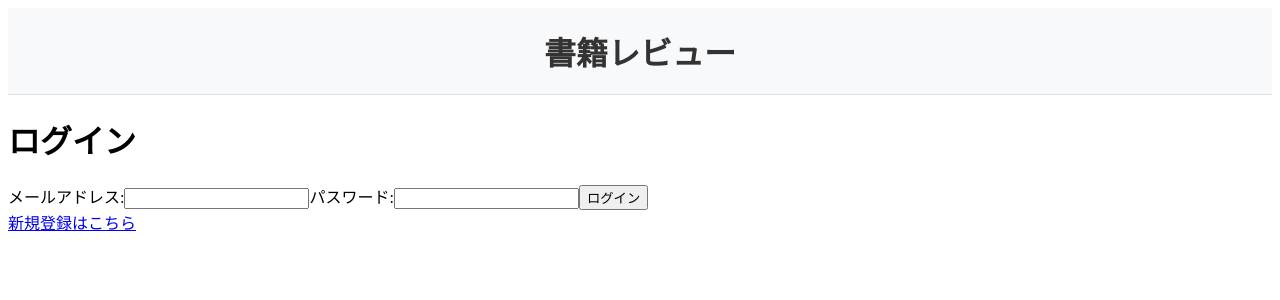
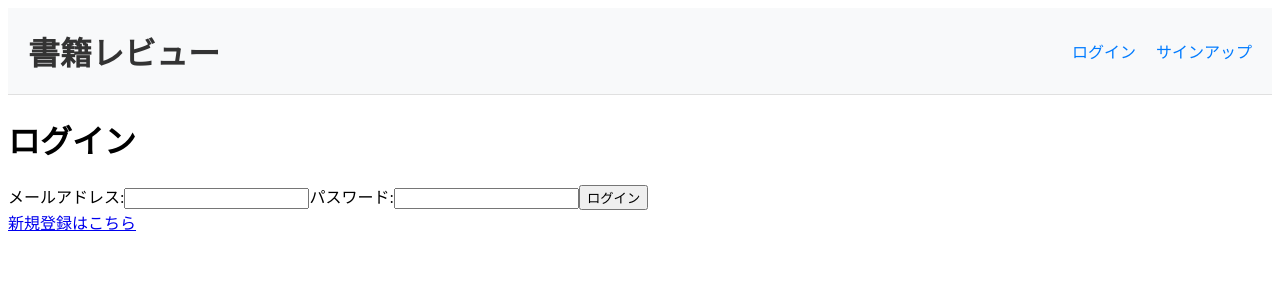
Before and after one commit to Takumi1217/railway-BookReview-app, a React (Vite) app: page /login in a window 1280 px wide. Shown: the top 300 px of the page. Built offline with nearby package versions, Linux system fonts and the light colour scheme.

Commit message:
3(midway)

```diff
--- a/src/Home.jsx
+++ b/src/Home.jsx
@@ -1,12 +1,10 @@
 // Home.jsx
 
 import React from "react";
-import Header from "./components/Header";
 
 const Home = () => {
   return (
     <div>
-      <Header />
       <h1>Home</h1>
     </div>
   );
--- a/src/Login.jsx
+++ b/src/Login.jsx
@@ -1,27 +1,32 @@
 // Login.jsx
 
-import React from 'react';
-import { useFormik } from 'formik';
-import * as Yup from 'yup';
-import axios from 'axios';
-import Header from "./components/Header";
+import React from "react";
+import { useFormik } from "formik";
+import * as Yup from "yup";
+import axios from "axios";
 
 const Login = () => {
   const formik = useFormik({
     initialValues: {
-      email: '',
-      password: '',
+      email: "",
+      password: "",
     },
     validationSchema: Yup.object({
-      email: Yup.string().email('無効なメールアドレスです').required('必須項目です'),
-      password: Yup.string().required('必須項目です'),
+      email: Yup.string()
+        .email("無効なメールアドレスです")
+        .required("必須項目です"),
+      password: Yup.string().required("必須項目です"),
     }),
-    onSubmit: values => {
-      axios.post('https://app.swaggerhub.com/apis/INFO_3/BookReviewApplication/1.0.0/signin', values)
-        .then(response => {
+    onSubmit: (values) => {
+      axios
+        .post(
+          "https://app.swaggerhub.com/apis/INFO_3/BookReviewApplication/1.0.0/signin",
+          values
+        )
+        .then((response) => {
           console.log(response.data);
         })
-        .catch(error => {
+        .catch((error) => {
           console.error(error);
         });
     },
@@ -29,18 +34,21 @@ const Login = () => {
 
   return (
     <div>
-      <Header />
       <h1>ログイン</h1>
       <form onSubmit={formik.handleSubmit}>
         <label>
           メールアドレス:
-          <input type="email" {...formik.getFieldProps('email')} />
-          {formik.touched.email && formik.errors.email ? <div>{formik.errors.email}</div> : null}
+          <input type="email" {...formik.getFieldProps("email")} />
+          {formik.touched.email && formik.errors.email ? (
+            <div>{formik.errors.email}</div>
+          ) : null}
         </label>
         <label>
           パスワード:
-          <input type="password" {...formik.getFieldProps('password')} />
-          {formik.touched.password && formik.errors.password ? <div>{formik.errors.password}</div> : null}
+          <input type="password" {...formik.getFieldProps("password")} />
+          {formik.touched.password && formik.errors.password ? (
+            <div>{formik.errors.password}</div>
+          ) : null}
         </label>
         <button type="submit">ログイン</button>
       </form>
--- a/src/Signup.jsx
+++ b/src/Signup.jsx
@@ -1,39 +1,48 @@
 // Signup.jsx
 
-import React from 'react';
-import { useFormik } from 'formik';
-import * as Yup from 'yup';
-import Compressor from 'compressorjs';
-import axios from 'axios';
-import Header from "./components/Header";
+import React from "react";
+import { useFormik } from "formik";
+import * as Yup from "yup";
+import Compressor from "compressorjs";
+import axios from "axios";
 
 const Signup = () => {
   const formik = useFormik({
     initialValues: {
-      username: '',
-      email: '',
-      password: '',
-      confirmPassword: '',
+      username: "",
+      email: "",
+      password: "",
+      confirmPassword: "",
       avatar: null,
     },
     validationSchema: Yup.object({
-      username: Yup.string().required('必須項目です'),
-      email: Yup.string().email('無効なメールアドレスです').required('必須項目です'),
-      password: Yup.string().min(6, '6文字以上で入力してください').required('必須項目です'),
-      confirmPassword: Yup.string().oneOf([Yup.ref('password'), null], 'パスワードが一致しません').required('必須項目です'),
+      username: Yup.string().required("必須項目です"),
+      email: Yup.string()
+        .email("無効なメールアドレスです")
+        .required("必須項目です"),
+      password: Yup.string()
+        .min(6, "6文字以上で入力してください")
+        .required("必須項目です"),
+      confirmPassword: Yup.string()
+        .oneOf([Yup.ref("password"), null], "パスワードが一致しません")
+        .required("必須項目です"),
     }),
-    onSubmit: values => {
+    onSubmit: (values) => {
       const formData = new FormData();
-      formData.append('username', values.username);
-      formData.append('email', values.email);
-      formData.append('password', values.password);
-      formData.append('avatar', values.avatar);
+      formData.append("username", values.username);
+      formData.append("email", values.email);
+      formData.append("password", values.password);
+      formData.append("avatar", values.avatar);
 
-      axios.post('https://app.swaggerhub.com/apis/INFO_3/BookReviewApplication/1.0.0/users', formData)
-        .then(response => {
+      axios
+        .post(
+          "https://app.swaggerhub.com/apis/INFO_3/BookReviewApplication/1.0.0/users",
+          formData
+        )
+        .then((response) => {
           console.log(response.data);
         })
-        .catch(error => {
+        .catch((error) => {
           console.error(error);
         });
     },
@@ -44,35 +53,42 @@ const Signup = () => {
     new Compressor(file, {
       quality: 0.6,
       success(result) {
-        formik.setFieldValue('avatar', result);
+        formik.setFieldValue("avatar", result);
       },
     });
   };
 
   return (
     <div>
-      <Header />
       <h1>新規登録</h1>
       <form onSubmit={formik.handleSubmit}>
         <label>
           ユーザー名:
-          <input type="text" {...formik.getFieldProps('username')} />
-          {formik.touched.username && formik.errors.username ? <div>{formik.errors.username}</div> : null}
+          <input type="text" {...formik.getFieldProps("username")} />
+          {formik.touched.username && formik.errors.username ? (
+            <div>{formik.errors.username}</div>
+          ) : null}
         </label>
         <label>
           メールアドレス:
-          <input type="email" {...formik.getFieldProps('email')} />
-          {formik.touched.email && formik.errors.email ? <div>{formik.errors.email}</div> : null}
+          <input type="email" {...formik.getFieldProps("email")} />
+          {formik.touched.email && formik.errors.email ? (
+            <div>{formik.errors.email}</div>
+          ) : null}
         </label>
         <label>
           パスワード:
-          <input type="password" {...formik.getFieldProps('password')} />
-          {formik.touched.password && formik.errors.password ? <div>{formik.errors.password}</div> : null}
+          <input type="password" {...formik.getFieldProps("password")} />
+          {formik.touched.password && formik.errors.password ? (
+            <div>{formik.errors.password}</div>
+          ) : null}
         </label>
         <label>
           パスワード確認:
-          <input type="password" {...formik.getFieldProps('confirmPassword')} />
-          {formik.touched.confirmPassword && formik.errors.confirmPassword ? <div>{formik.errors.confirmPassword}</div> : null}
+          <input type="password" {...formik.getFieldProps("confirmPassword")} />
+          {formik.touched.confirmPassword && formik.errors.confirmPassword ? (
+            <div>{formik.errors.confirmPassword}</div>
+          ) : null}
         </label>
         <label>
           アバター:
--- a/src/components/Header.css
+++ b/src/components/Header.css
@@ -1,10 +1,11 @@
-/* Header.css */
-
 .header {
     background-color: #f8f9fa;
     padding: 20px;
     text-align: center;
     border-bottom: 1px solid #e0e0e0;
+    display: flex;
+    justify-content: space-between;
+    align-items: center;
   }
 
   .header h1 {
@@ -12,3 +13,29 @@
     font-size: 2rem;
     color: #333;
   }
+
+  .header nav {
+    margin-top: 0;
+  }
+
+  .header nav ul {
+    list-style: none;
+    padding: 0;
+    margin: 0;
+    display: flex;
+    gap: 20px;
+  }
+
+  .header nav ul li {
+    display: inline;
+  }
+
+  .header nav ul li a {
+    text-decoration: none;
+    color: #007bff;
+    font-size: 1rem;
+  }
+
+  .header nav ul li a:hover {
+    text-decoration: underline;
+  }
--- a/src/components/Header.jsx
+++ b/src/components/Header.jsx
@@ -1,12 +1,23 @@
 // Header.jsx
 
-import React from 'react';
-import './Header.css';
+import React from "react";
+import { Link } from "react-router-dom";
+import "./Header.css";
 
 const Header = () => {
   return (
     <header className="header">
       <h1>書籍レビュー</h1>
+      <nav>
+        <ul>
+          <li>
+            <Link to="/login">ログイン</Link>
+          </li>
+          <li>
+            <Link to="/signup">サインアップ</Link>
+          </li>
+        </ul>
+      </nav>
     </header>
   );
 };
--- a/src/routes/Router.jsx
+++ b/src/routes/Router.jsx
@@ -5,14 +5,18 @@ import { Route, Routes } from "react-router-dom";
 import Home from "../Home";
 import Signup from "../Signup";
 import Login from "../Login";
+import Header from "../components/Header";
 
 const App = () => {
   return (
-    <Routes>
-      <Route path="/" element={<Home />} />
-      <Route path="/signup" element={<Signup />} />
-      <Route path="/login" element={<Login />} />
-    </Routes>
+    <>
+      <Header />
+      <Routes>
+        <Route path="/" element={<Home />} />
+        <Route path="/signup" element={<Signup />} />
+        <Route path="/login" element={<Login />} />
+      </Routes>
+    </>
   );
 };
 
```
